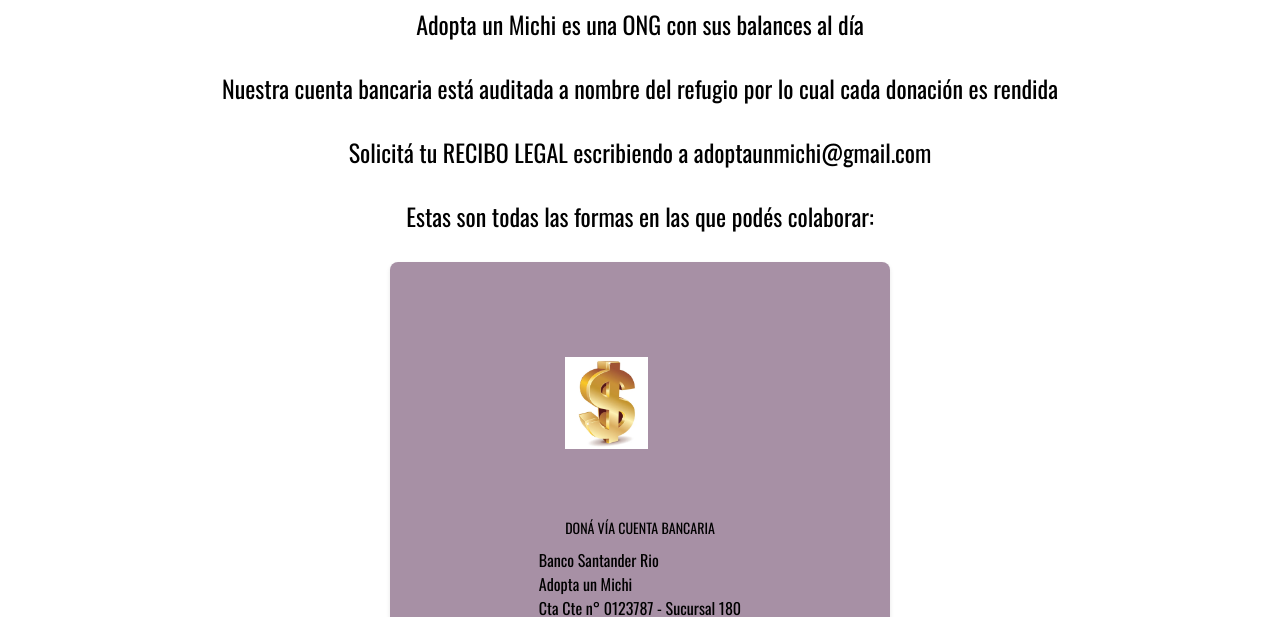
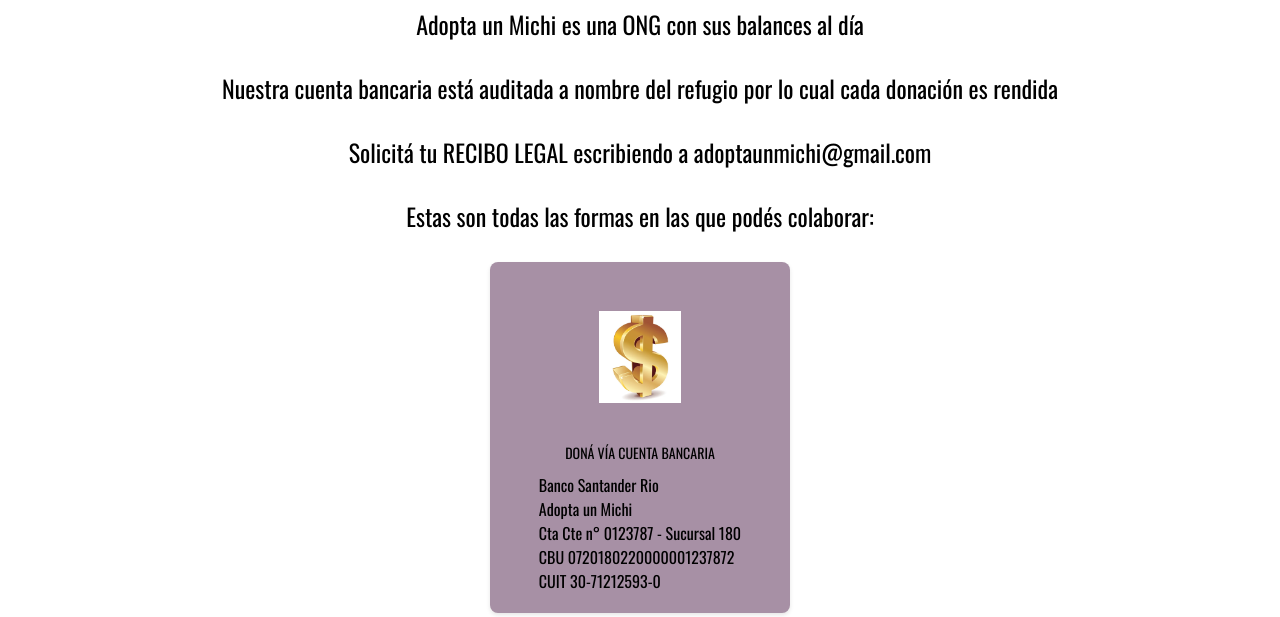
Before and after one commit to miloklei/prueba, a plain HTML site: page pages/ayudanos.html in a window 1280 px wide. Shown: the part 179-796 px from the top of the page. Drawn offline with nearby package versions, Linux system fonts and the light colour scheme.

Commit message:
correccioncards

```diff
--- a/css/styles.css
+++ b/css/styles.css
@@ -238,8 +238,8 @@ font-size: 16px;
     box-shadow: 0 2px 4px rgba(0, 0, 0, 0.1);
     padding: 20px;
     margin-bottom: 20px;
-    width: 500px;
-    height: 500px;
+    width: 300px;
+
     align-items: center;
     justify-content: center;
 }
@@ -255,8 +255,10 @@ font-size: 16px;
 .mediosimg{
     width: 150px;
     height: 150px;
+    display: flex;
     align-items: center;
     justify-content: center;
+
 }
 
 footer {
```
